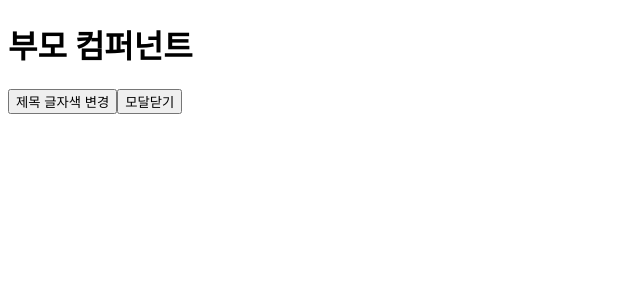
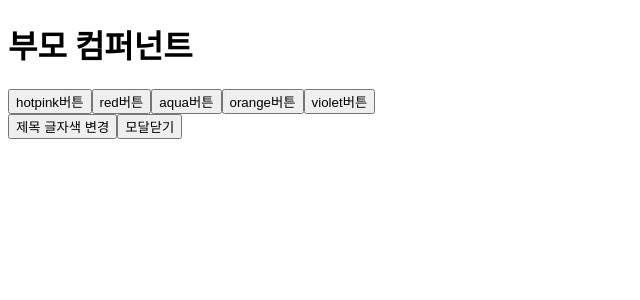
Before and after one commit to yuna-c/React-tutorial, a React (Create React App) app: page / in a window 1280 px wide. Shown: the top 300 px of the page, without its empty margins (0-640 px from the left). Built offline with nearby package versions, Linux system fonts and the light colour scheme.

Commit message:
1122 미션 완료 코드

```diff
--- a/src/App.jsx
+++ b/src/App.jsx
@@ -3,13 +3,46 @@ import { useState } from 'react';
 
 export default function App() {
 	const [IsOpen, setIsOpen] = useState(false);
-	// 미션2 - 버튼 클릭시 h1의 글자색 변경처리( 직접 변경할 색상을 인수로 전달 처리)
-
+	// 미션2 - 버튼 클릭시 h1의 글자색 변경처리(직접 변경할 색상을 인수로 전달 처리)
 	const [Color, setColor] = useState('black');
+	// 미션3 - 아래 초기 state배열 값 바탕으로 동적 버튼 생성과 동시에 이벤트 바인딩
+	// 자주 쓰는 패턴 (정보값을 토대로 반복 가상돔 생성)
+	// 1.return 안쪽에서 {}생성
+	/*
+	2. 중괄호 안쪽에서 배열 State.map((반복데이터,순서)=>{
+		return <JSX>{활용할 값}</JSX>
+	})
+	*/
+	const [DbColors, setDbColors] = useState(['hotpink', 'red', 'aqua', 'orange', 'violet']);
 
 	return (
 		<>
-			<h1 style={{ color: Color }}>부모 컴퍼넌트</h1>
+			<div>
+				<h1 style={{ color: Color }}>부모 컴퍼넌트</h1>
+				{/*
+				<button
+					onClick={() => {
+						setColor('hotpink');
+					}}
+				>
+					hotpink
+				</button>
+				*/}
+
+				{DbColors.map((data, idx) => {
+					return (
+						<button
+							key={data + idx}
+							onClick={() => {
+								setColor(data);
+							}}
+						>
+							{data}버튼
+						</button>
+					);
+				})}
+			</div>
+
 			<button
 				onClick={() => {
 					setColor('hotpink');
```
